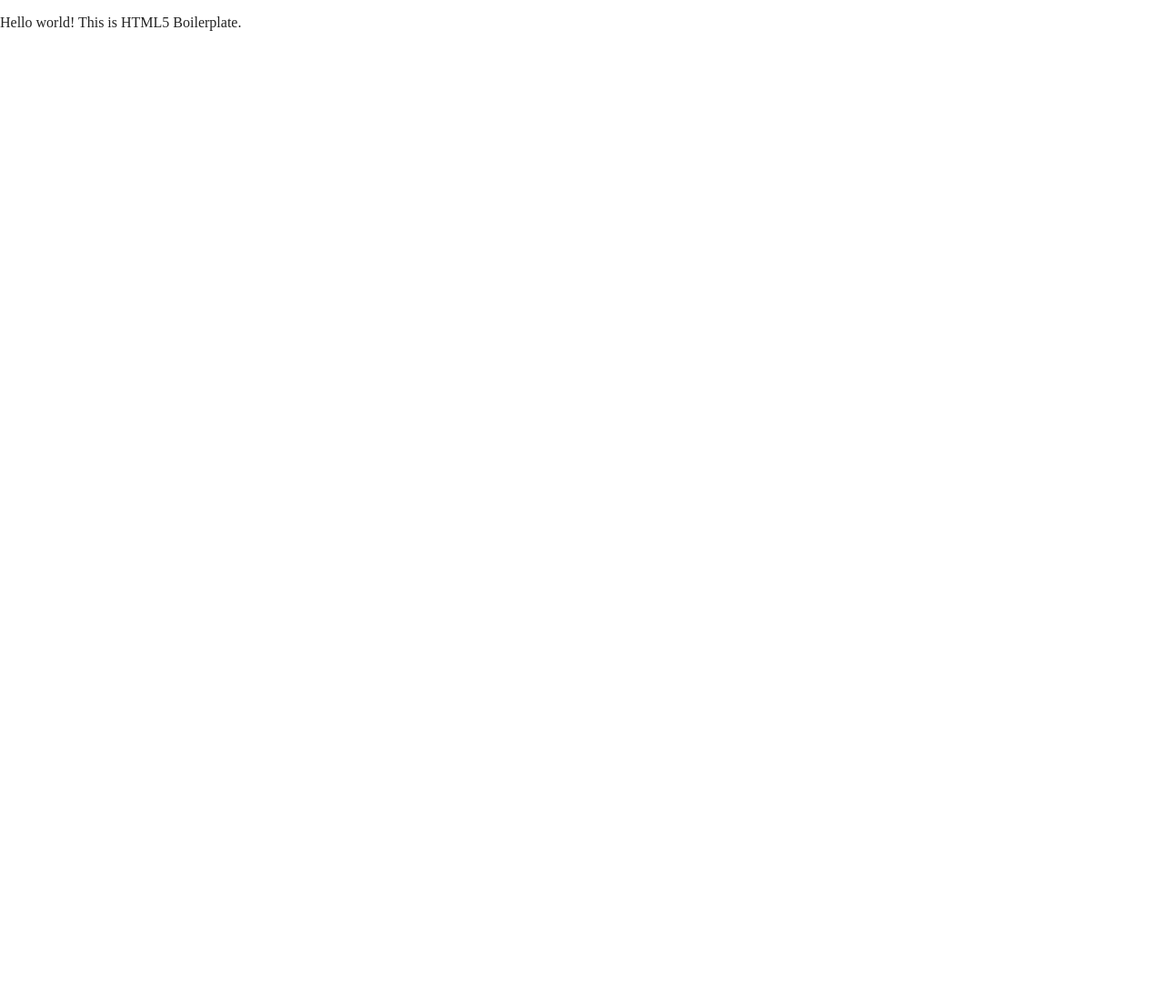
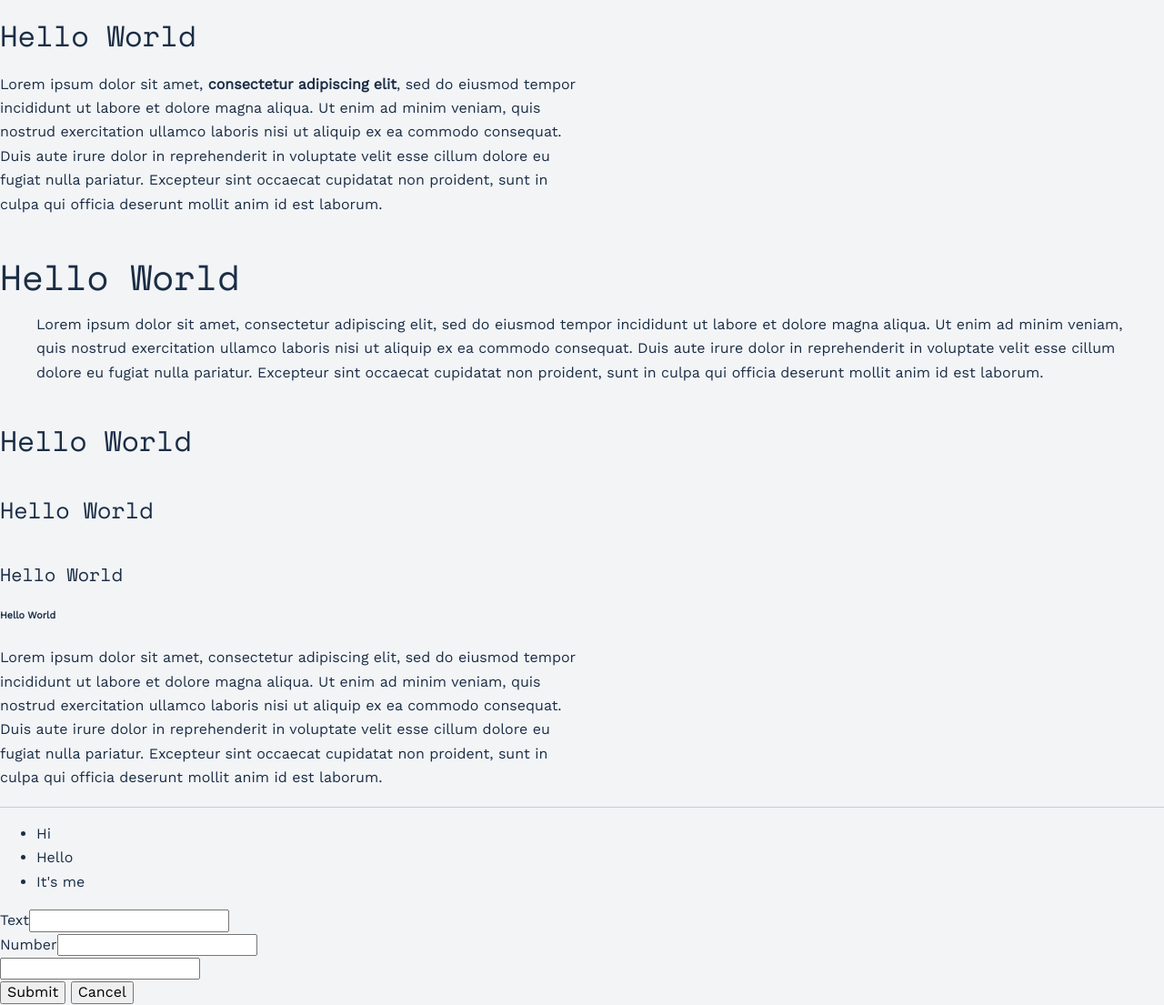
Before and after one commit to kylemettling/css-design-systems, a website built with Parcel: page index.html in a window 1280 px wide. Shown: the whole page at 91% size. Before the commit the page ends 800 px from the top, so only its background shows below. Built offline with nearby package versions, Linux system fonts and the light colour scheme.

Commit message:
included correct index.html

```diff
--- a/index.html
+++ b/index.html
@@ -18,14 +18,59 @@
 
   <link rel="stylesheet" href="css/normalize.css">
   <link rel="stylesheet" href="css/main.css">
+  <link rel="stylesheet" href="css/style.css">
 
   <meta name="theme-color" content="#fafafa">
 </head>
 
-<body>
+<body class="">
 
   <!-- Add your site or application content here -->
-  <p>Hello world! This is HTML5 Boilerplate.</p>
+  <h1>Hello World</h1>
+  <p> Lorem ipsum dolor sit amet,<strong> consectetur adipiscing elit</strong>, sed do eiusmod tempor incididunt ut
+    labore et dolore
+    magna aliqua. Ut enim ad minim veniam, quis nostrud exercitation ullamco laboris nisi ut aliquip ex ea commodo
+    consequat. Duis aute irure dolor in reprehenderit in voluptate velit esse cillum dolore eu fugiat nulla pariatur.
+    Excepteur sint occaecat cupidatat non proident, sunt in culpa qui officia deserunt mollit anim id est laborum.</p>
+  <h2>Hello World</h2>
+  <blockquote> Lorem ipsum dolor sit amet, consectetur adipiscing elit, sed do eiusmod tempor incididunt ut labore et
+    dolore
+    magna aliqua. Ut enim ad minim veniam, quis nostrud exercitation ullamco laboris nisi ut aliquip ex ea commodo
+    consequat. Duis aute irure dolor in reprehenderit in voluptate velit esse cillum dolore eu fugiat nulla pariatur.
+    Excepteur sint occaecat cupidatat non proident, sunt in culpa qui officia deserunt mollit anim id est laborum.
+  </blockquote>
+  <h3>Hello World</h3>
+  <h4>Hello World</h4>
+  <h5>Hello World</h5>
+  <h6>Hello World</h6>
+  <p> Lorem ipsum dolor sit amet, consectetur adipiscing elit, sed do eiusmod tempor incididunt ut labore et dolore
+    magna aliqua. Ut enim ad minim veniam, quis nostrud exercitation ullamco laboris nisi ut aliquip ex ea commodo
+    consequat. Duis aute irure dolor in reprehenderit in voluptate velit esse cillum dolore eu fugiat nulla pariatur.
+    Excepteur sint occaecat cupidatat non proident, sunt in culpa qui officia deserunt mollit anim id est laborum.</p>
+
+  <hr />
+  <ul>
+    <li>Hi</li>
+    <li>Hello</li>
+    <li>It's me</li>
+  </ul>
+
+  <form>
+    <div>
+      <label for="text">Text</label><input id="text" type="text">
+    </div>
+    <div>
+      <label for="number">Number</label><input id="text" type="number">
+    </div>
+    <div>
+      <label for=""></label><input id="text" type="text">
+    </div>
+  </form>
+  <div>
+    <button>Submit</button>
+    <button>Cancel</button>
+  </div>
+
   <script src="js/vendor/modernizr-3.11.2.min.js"></script>
   <script src="js/plugins.js"></script>
   <script src="js/main.js"></script>
```
